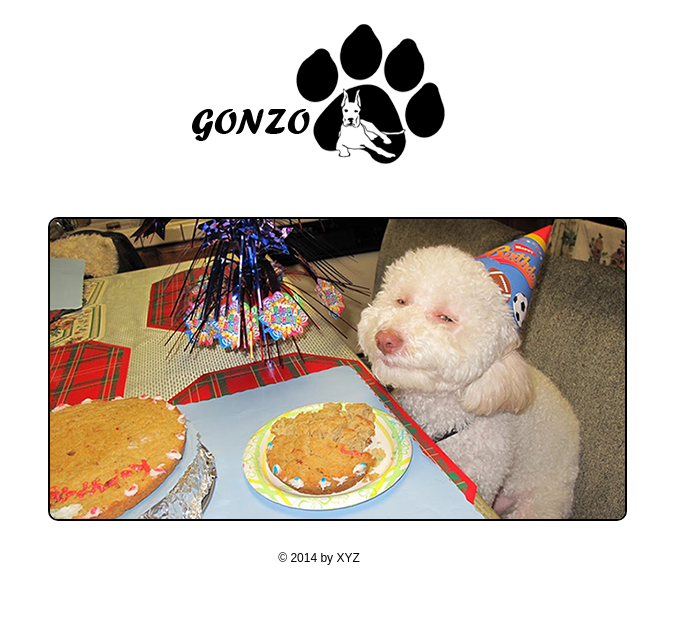
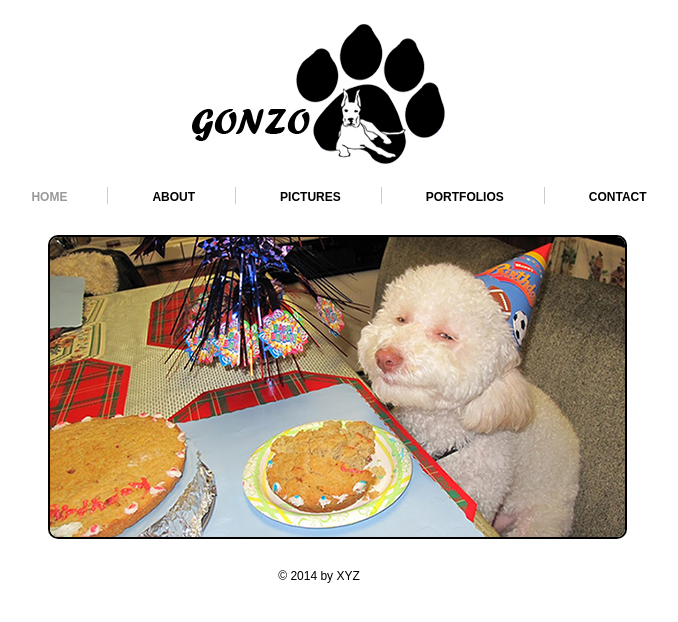
Before and after one commit to Davekeyz/dogs, a plain HTML site: page index.html in a window 1280 px wide. Shown: the whole page, without its empty margins (321-999 px from the left). Drawn offline with Linux system fonts and the light colour scheme.

Commit message:
undo links removed by dumy

```diff
--- a/index.html
+++ b/index.html
@@ -25,7 +25,13 @@
 <!--==============================Navigatin starts=============================-->
 
 	<div class="navigation">
-
+		<ul>
+			<li><a class="active" href="index.html">HOME</a></li>
+			<li><a href="about.html">ABOUT</a></li>
+			<li><a href="picture.html">PICTURES</a></li>
+			<li><a href="picture.html">PORTFOLIOS</a></li>
+			<li class="bdr"><a class="pdg" href="contact.html">CONTACT</a></li>
+		</ul>
 	</div>
 <!--==============================Navigatin Ends=============================-->
 
```
